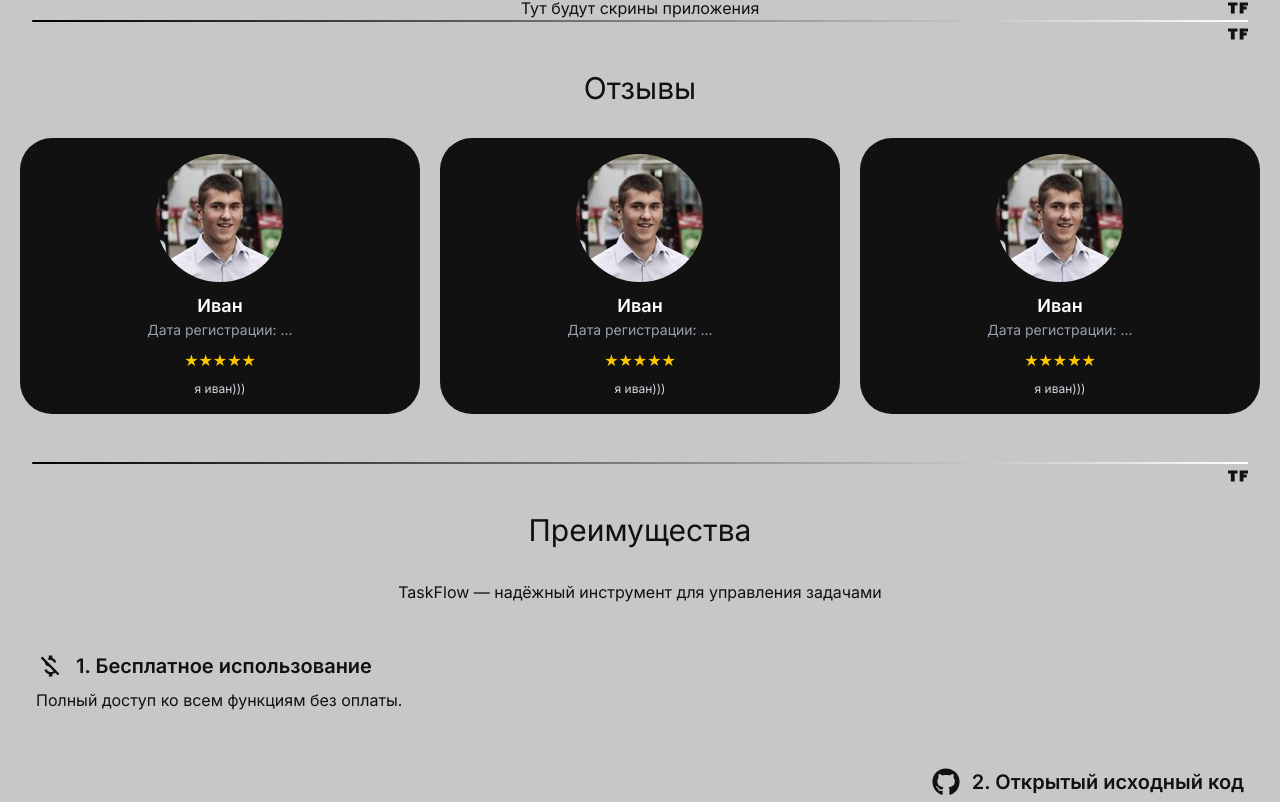
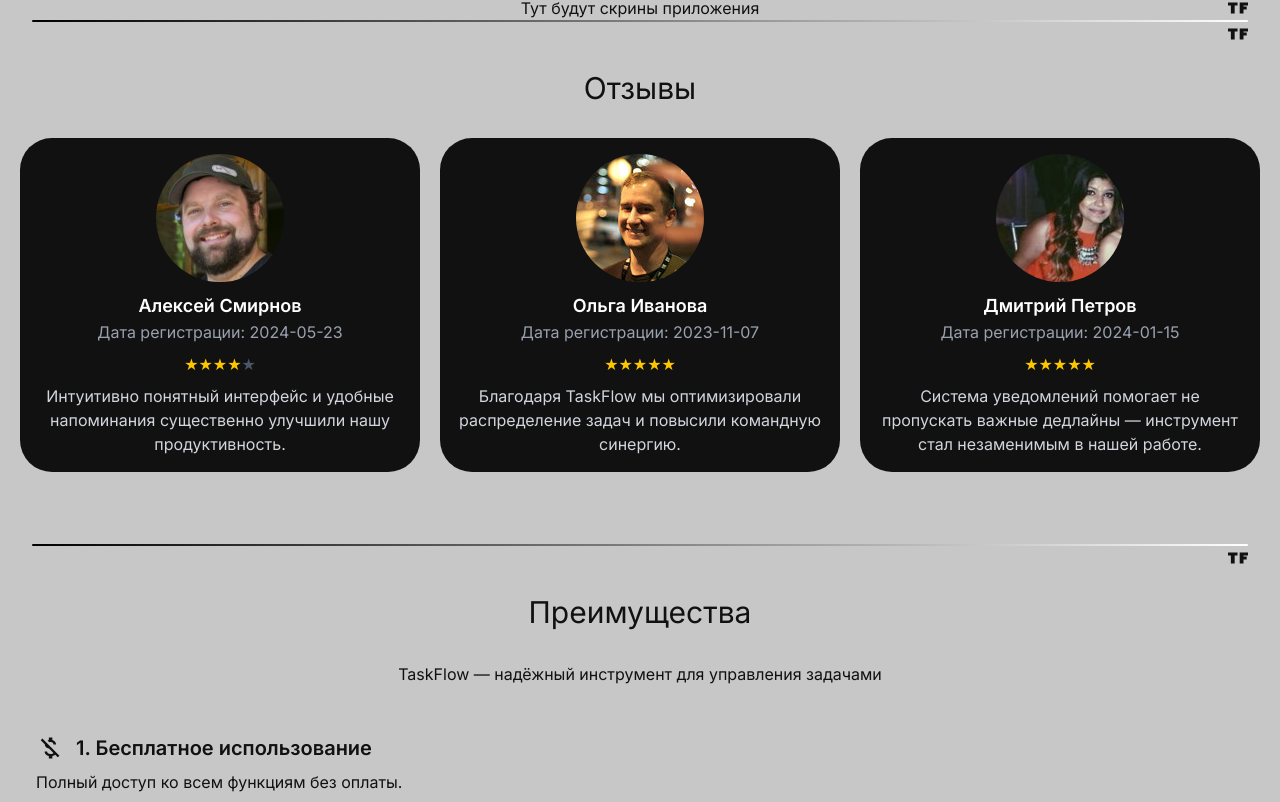
Before and after one commit to Kramarich000/SharkFlow, a React (Vite) app: page / in a window 1280 px wide. Shown: the part 1658-2460 px from the top of the page. Built offline with nearby package versions, Linux system fonts and the light colour scheme.

Commit message:
главную доделал x2

```diff
--- /dev/null
+++ b/src/components/home-components/About.jsx
@@ -0,0 +1,38 @@
+import { motion } from 'framer-motion';
+import team from '../../data/team';
+
+export default function About() {
+  return (
+    <section className="flex text-[#111111] flex-col  items-center justify-center py-12 mx-auto">
+      <h2 className="text-2xl sm:text-3xl mb-8">О нас</h2>
+      <div className="w-full">
+        <div className="grid grid-cols-2 gap-4">
+          {team.map((item) => (
+            <motion.div
+              initial={{ opacity: 0, transform: 'translateY(75px) ' }}
+              whileInView={{ opacity: 1, transform: 'translateY(0) ' }}
+              transition={{ duration: 0.5, delay: item.id * 0.2 }}
+              viewport={{ once: true }}
+              className="rounded-4xl border-2"
+              key={item.id}
+            >
+              <div className="p-4">
+                <div className="relative w-full h-full text-center">
+                  <img
+                    src={item.avatar}
+                    alt={item.name}
+                    loading="lazy"
+                    className="rounded-full mx-auto mb-2.5 object-cover transition-opacity duration-500 "
+                  />
+                </div>
+                <h4 className="font-semibold mt-2">{item.name}</h4>
+                <p className="mb-2">Должность: {item.post}</p>
+                <p>Описание: {item.description}</p>
+              </div>
+            </motion.div>
+          ))}
+        </div>
+      </div>
+    </section>
+  );
+}
--- a/src/components/home-components/FAQ.jsx
+++ b/src/components/home-components/FAQ.jsx
@@ -12,7 +12,7 @@ import { faqs } from '../../data/faqs';
 
 export default function FAQ() {
   return (
-    <section className="py-16 px-4 mx-auto">
+    <section className="py-16 mx-auto">
       <h2 className="text-3xl mb-8">Часто задаваемые вопросы</h2>
       <div className="space-y-4">
         {faqs.map((item) => (
@@ -24,7 +24,7 @@ export default function FAQ() {
                 transition={{ delay: 0.1 * item.id }}
                 viewport={{ once: true }}
               >
-                <DisclosureButton className="w-full flex justify-between !px-0 items-center py-4 text-lg font-medium !border-b-black !rounded-none focus:outline-none hover:text-[#808080] !transition">
+                <DisclosureButton className="w-full flex justify-between !px-2 items-center py-4 text-lg font-medium !border-b-black !rounded-none focus:outline-none hover:text-[#808080] !transition">
                   {item.question}
                   <FaArrowDown
                     className={`transition-transform ${
--- a/src/components/home-components/Partners.jsx
+++ b/src/components/home-components/Partners.jsx
@@ -3,7 +3,7 @@ import { motion } from 'framer-motion';
 import { Link } from 'react-router-dom';
 export default function Partners() {
   return (
-    <section className="py-16 px-4 mx-auto">
+    <section className="py-16 mx-auto">
       <h2 className="text-3xl mb-8">Наши партнёры</h2>
       <div className="grid sm:grid-cols-2 gap-10 justify-items-center">
         {partners.map((item) => (
@@ -17,7 +17,7 @@ export default function Partners() {
             whileInView={{ transform: 'translateY(0px)', opacity: 1 }}
             transition={{ delay: item.id * 0.12 }}
             viewport={{ once: true }}
-            className="max-w-full w-30"
+            className="max-w-full w-30 hover:scale-110 duration-400 !transition-transform"
             key={item.id}
             href={item.link}
             rel="noopener norefferer"
--- a/src/components/home-components/Reviewers.jsx
+++ b/src/components/home-components/Reviewers.jsx
@@ -10,7 +10,7 @@ export default function ReviewCard({ avatar, name, joined, rating, comment }) {
     ));
 
   return (
-    <div className="h-full p-4 text-white">
+    <div className="h-full min-h-[300px] p-4 text-white">
       <div className="relative w-full h-full text-center">
         <img
           src={avatar}
@@ -20,9 +20,9 @@ export default function ReviewCard({ avatar, name, joined, rating, comment }) {
         />
       </div>
       <h4 className="font-semibold text-lg mt-2">{name}</h4>
-      <p className="text-sm text-gray-400 mb-2">Дата регистрации: {joined}</p>
+      <p className="text-gray-400 mb-2">Дата регистрации: {joined}</p>
       <div className="flex justify-center mb-2">{renderStars()}</div>
-      <p className="text-gray-300 text-[12px] xs:text-sm">{comment}</p>
+      <p className="text-gray-300">{comment}</p>
     </div>
   );
 }
--- a/src/components/main-components/Footer.jsx
+++ b/src/components/main-components/Footer.jsx
@@ -4,6 +4,7 @@ import { motion } from 'framer-motion';
 export default function Footer({ isAuthenticated }) {
   return (
     <footer className="bg-[#111111] text-white p-4 px-8 text-xl w-full mt-4">
+      <div className="max-w-[1240px] mx-auto px-5">
         <motion.nav
           initial={{ opacity: 0, transform: 'translateY(20px)' }}
           whileInView={{ opacity: 1, transform: 'translateY(0)' }}
@@ -97,6 +98,7 @@ export default function Footer({ isAuthenticated }) {
         >
           © 2025 TaskFlow. Все права защищены.
         </motion.p>
+      </div>
     </footer>
   );
 }
--- a/src/components/main-components/Header.jsx
+++ b/src/components/main-components/Header.jsx
@@ -4,6 +4,7 @@ import { motion } from 'framer-motion';
 export default function Header({ isAuthenticated }) {
   return (
     <header className="bg-[#111111] text-white p-4 px-8 text-xl w-full">
+      <div className="max-w-[1240px] mx-auto px-5">
         <motion.nav
           initial={{ opacity: 0, transform: 'translateY(20px)' }}
           animate={{ opacity: 1, transform: 'translateY(0)' }}
@@ -58,6 +59,7 @@ export default function Header({ isAuthenticated }) {
             )}
           </ul>
         </motion.nav>
+      </div>
     </header>
   );
 }
--- a/src/components/main-components/Loader.jsx
+++ b/src/components/main-components/Loader.jsx
@@ -1,12 +1,14 @@
 import { PulseLoader } from 'react-spinners';
 
-const LoaderContainer = ({ children }) => <div>{children}</div>;
+const LoaderContainer = ({ children }) => (
+  <div className="h-full">{children}</div>
+);
 
 const Loader = ({ color = '#111111' }) => {
   return (
     <LoaderContainer>
       <PulseLoader
-        className="min-h-screen overflow-hidden"
+        className="!flex justify-center items-center h-full"
         speedMultiplier={0.7}
         size={50}
         color={color}
--- a/src/data/logos.jsx
+++ b/src/data/logos.jsx
@@ -96,8 +96,8 @@ export const partners = [
             y2="30"
             gradientUnits="userSpaceOnUse"
           >
-            <stop stop-color="#37BBFE" />
-            <stop offset="1" stop-color="#007DBB" />
+            <stop stopColor="#37BBFE" />
+            <stop offset="1" stopColor="#007DBB" />
           </linearGradient>
         </defs>
       </svg>
--- a/src/data/reviewers.jsx
+++ b/src/data/reviewers.jsx
@@ -3,87 +3,96 @@ import secondReviewer from '../assets/images/reviewers/2.jpg';
 import thirdReviewer from '../assets/images/reviewers/3.jpg';
 import fourthReviewer from '../assets/images/reviewers/4.jpg';
 import fifthReviewer from '../assets/images/reviewers/5.jpg';
-
 const reviews = [
   {
     id: 1,
-    name: 'Иван',
-    joined: '...',
+    name: 'Мария Козлова',
+    joined: '2024-02-10',
     rating: 5,
-    comment: 'я иван)))',
+    comment:
+      'TaskFlow помог нашей команде снизить количество просроченных задач на 30%. Рекомендую как эффективное решение для планирования.',
     avatar: firstReviewer,
   },
   {
     id: 2,
-    name: 'Иван',
-    joined: '...',
-    rating: 5,
-    comment: 'я иван)))',
-    avatar: firstReviewer,
+    name: 'Алексей Смирнов',
+    joined: '2024-05-23',
+    rating: 4,
+    comment:
+      'Интуитивно понятный интерфейс и удобные напоминания существенно улучшили нашу продуктивность.',
+    avatar: secondReviewer,
   },
   {
     id: 3,
-    name: 'Иван',
-    joined: '...',
+    name: 'Ольга Иванова',
+    joined: '2023-11-07',
     rating: 5,
-    comment: 'я иван)))',
-    avatar: firstReviewer,
+    comment:
+      'Благодаря TaskFlow мы оптимизировали распределение задач и повысили командную синергию.',
+    avatar: thirdReviewer,
   },
   {
     id: 4,
-    name: 'Иван',
-    joined: '...',
+    name: 'Дмитрий Петров',
+    joined: '2024-01-15',
     rating: 5,
-    comment: 'я иван)))',
-    avatar: firstReviewer,
+    comment:
+      'Система уведомлений помогает не пропускать важные дедлайны — инструмент стал незаменимым в нашей работе.',
+    avatar: fourthReviewer,
   },
   {
     id: 5,
-    name: 'Иван',
-    joined: '...',
-    rating: 5,
-    comment: 'я иван)))',
-    avatar: firstReviewer,
+    name: 'Елена Васильева',
+    joined: '2023-12-30',
+    rating: 4,
+    comment:
+      'Простой и удобный функционал для контроля выполнения задач. Помогает фокусироваться на главном.',
+    avatar: fifthReviewer,
   },
   {
     id: 6,
-    name: 'Иван',
-    joined: '...',
+    name: 'Сергей Кузнецов',
+    joined: '2024-03-05',
     rating: 5,
-    comment: 'я иван)))',
+    comment:
+      'TaskFlow идеально подошёл для нашего стартапа — легко адаптируется под любые задачи и процессы.',
     avatar: firstReviewer,
   },
   {
     id: 7,
-    name: 'Иван',
-    joined: '...',
-    rating: 5,
-    comment: 'я иван)))',
-    avatar: firstReviewer,
+    name: 'Анна Морозова',
+    joined: '2024-04-18',
+    rating: 4,
+    comment:
+      'Отличный инструмент для командной работы с чётким распределением ролей и ответственностей.',
+    avatar: secondReviewer,
   },
   {
     id: 8,
-    name: 'Иван',
-    joined: '...',
+    name: 'Игорь Лебедев',
+    joined: '2023-10-22',
     rating: 5,
-    comment: 'я иван)))',
-    avatar: firstReviewer,
+    comment:
+      'Используем TaskFlow для отслеживания прогресса проектов — визуализация и метрики на высоте.',
+    avatar: thirdReviewer,
   },
   {
     id: 9,
-    name: 'Иван',
-    joined: '...',
+    name: 'Татьяна Новикова',
+    joined: '2024-06-01',
     rating: 5,
-    comment: 'я иван)))',
-    avatar: firstReviewer,
+    comment:
+      'Система уведомлений и автоматизация процессов сделали нашу работу более прозрачной и эффективной.',
+    avatar: fourthReviewer,
   },
   {
     id: 10,
-    name: 'Иван',
-    joined: '...',
-    rating: 5,
-    comment: 'я иван)))',
-    avatar: firstReviewer,
+    name: 'Владимир Орлов',
+    joined: '2024-02-28',
+    rating: 4,
+    comment:
+      'TaskFlow помогает держать под контролем задачи любой сложности — рекомендую для профессионалов.',
+    avatar: fifthReviewer,
   },
 ];
 
--- /dev/null
+++ b/src/data/team.jsx
@@ -0,0 +1,41 @@
+import firstDeveloper from '../assets/images/reviewers/1.jpg';
+import secondDeveloper from '../assets/images/reviewers/2.jpg';
+import thirdDeveloper from '../assets/images/reviewers/3.jpg';
+import fourthDeveloper from '../assets/images/reviewers/4.jpg';
+
+const team = [
+  {
+    id: 1,
+    name: 'Андрей Иванов',
+    avatar: firstDeveloper,
+    post: 'Frontend-разработчик',
+    description:
+      'Отвечает за разработку и оптимизацию пользовательского интерфейса. Опыт в React и TypeScript более 5 лет.',
+  },
+  {
+    id: 2,
+    name: 'Екатерина Смирнова',
+    avatar: secondDeveloper,
+    post: 'Backend-разработчик',
+    description:
+      'Специалист по созданию и поддержке серверной логики и баз данных. Эксперт в Node.js и PostgreSQL.',
+  },
+  {
+    id: 3,
+    name: 'Игорь Петров',
+    avatar: thirdDeveloper,
+    post: 'DevOps-инженер',
+    description:
+      'Отвечает за инфраструктуру, CI/CD и безопасность. Внедряет автоматизацию и поддерживает стабильность сервисов.',
+  },
+  {
+    id: 4,
+    name: 'Ольга Васильева',
+    avatar: fourthDeveloper,
+    post: 'UI/UX-дизайнер',
+    description:
+      'Создаёт удобные и понятные интерфейсы, улучшая пользовательский опыт. Работает над визуальной частью и прототипами.',
+  },
+];
+
+export default team;
--- a/src/index.css
+++ b/src/index.css
@@ -11,6 +11,11 @@
   -moz-osx-font-smoothing: grayscale;
 }
 
+html,
+body {
+  height: 100%;
+}
+
 a {
   text-decoration: inherit;
   transition: color 0.3s ease;
@@ -18,13 +23,6 @@ a {
 
 a:hover {
   color: gray;
-}
-
-header::before {
-  content: '';
-  background-color: #000;
-  display: block;
-  width: 100%;
 }
 
 body {
@@ -112,8 +110,3 @@ scrollbar-track {
 .accordion-btn[aria-expanded="true"]~.accordion-panel {
   max-height: 500px;
 }
-
-.vk-logo::before {
-  content: '';
-  background-color: white;
-}
--- a/src/pages/HomePage.jsx
+++ b/src/pages/HomePage.jsx
@@ -6,6 +6,7 @@ import Separator from '../components/main-components/Separator';
 import BackToTop from '../components/main-components/BackToTop';
 import HowItWorks from '../components/home-components/HowItWorks';
 import Partners from '../components/home-components/Partners';
+import About from '../components/home-components/About';
 
 const Features = lazy(() => import('../components/home-components/Features'));
 const Slider = lazy(() => import('../components/home-components/Slider'));
@@ -34,6 +35,8 @@ export default function HomePage() {
         <Separator />
         <Security />
         <Separator />
+        <About />
+        <Separator />
         <FAQ />
         <Separator />
         <Contacts />
```
Lines whose indentation alone changed are shown as unchanged.
